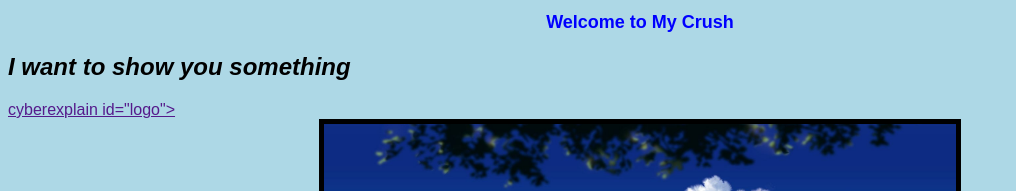
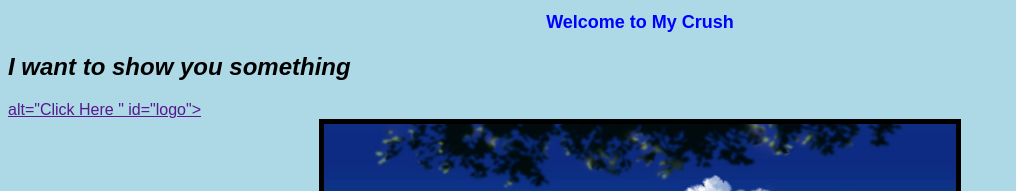
Before and after one commit to pingArJun/crush.github.io, a plain HTML site: page index.html in a window 1280 px wide. Shown: the top 191 px of the page, without its empty margins (0-1016 px from the left). Drawn offline with Linux system fonts and the light colour scheme.

Commit message:
Update index.html

```diff
--- a/index.html
+++ b/index.html
@@ -9,7 +9,7 @@
 <div>
   <h1>Welcome to My Crush</h1>
   <h2><i>I want to  show  you  something</i></h2>
-  <a href src="https://pingarjun.github.io/rashmika.github.io/"> cyberexplain id="logo"></a>
+  <a href src="https://pingarjun.github.io/rashmika.github.io/"> alt="Click Here "  id="logo"></a>
 
 </div>
 
```
